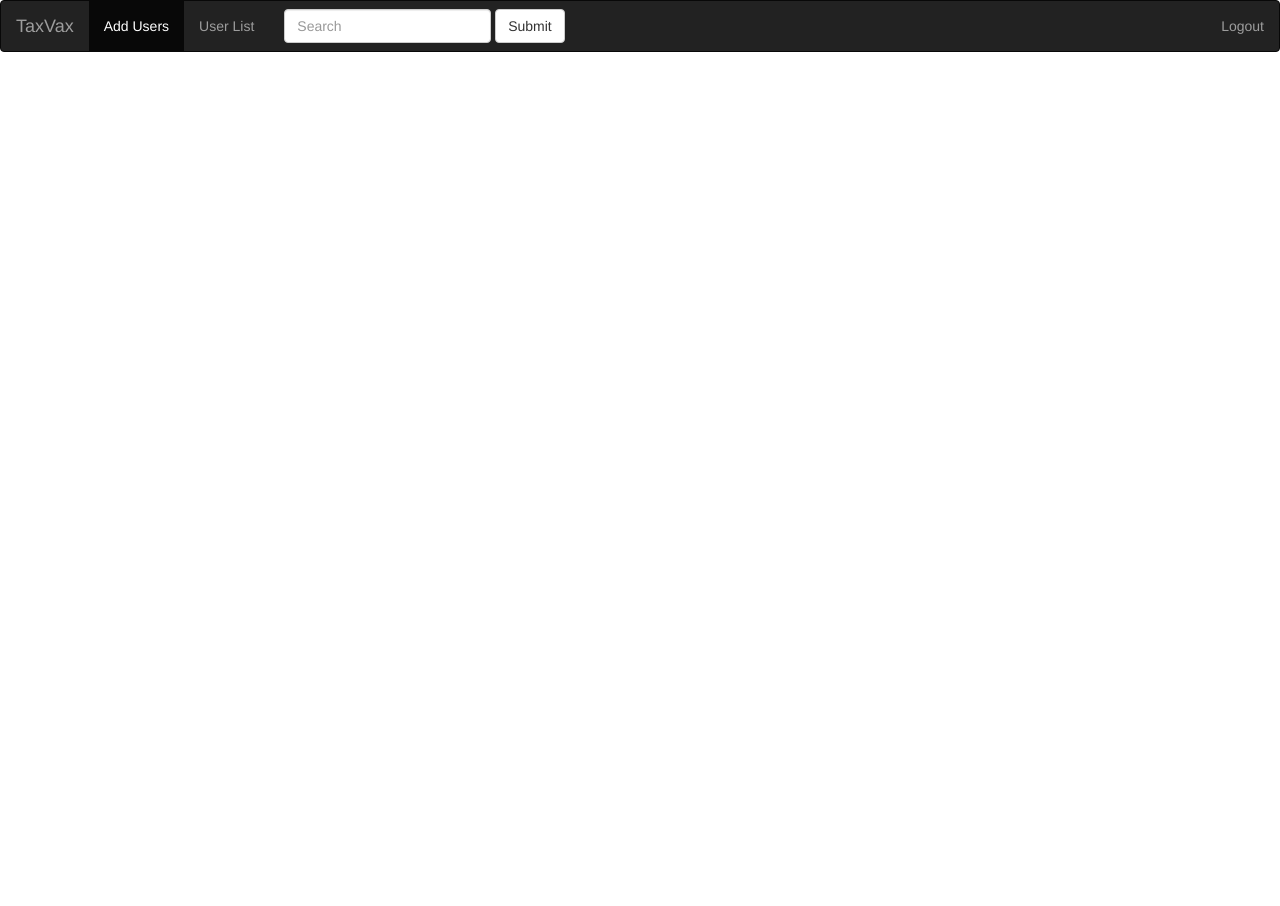
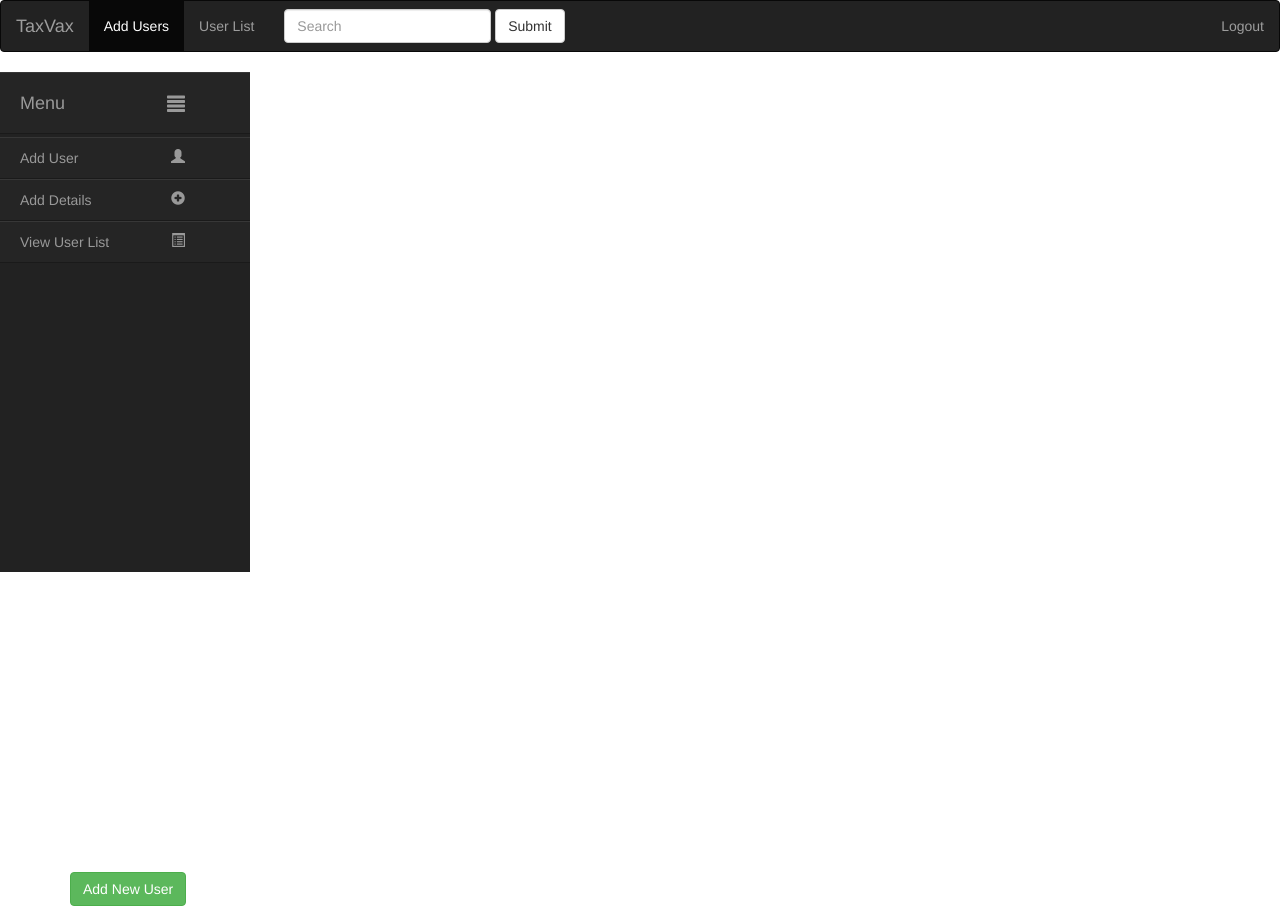
Before and after one commit to lenin12345-dev/TaxVax, a Django app: page /index/ in a window 1280 px wide. Before the commit the page ends 52 px from the top, so only its background shows below. Run offline with Django 3.2, Linux system fonts and the light colour scheme; some libraries are stand-ins or nearby versions.

Commit message:
added side navbar

```diff
--- /dev/null
+++ b/home/static/home/style.css
@@ -0,0 +1,151 @@
+body{
+    background-color: #ffffff ;
+}
+
+.row{
+    margin-left:0px;
+    margin-right:0px;
+}
+
+#wrapper {
+    padding-left: 70px;
+    transition: all .4s ease 0s;
+    height: 100%
+}
+
+#sidebar-wrapper {
+    margin-left: -150px;
+    left: 70px;
+    width: 150px;
+    background: #222;
+    position: fixed;
+    height: 500px;
+    z-index: 10000;
+    transition: all .4s ease 0s;
+}
+
+.sidebar-nav {
+    display: block;
+    float: left;
+    width: 250px;
+    list-style: none;
+    margin: 0;
+    padding: 0;
+}
+#page-content-wrapper {
+    padding-left: 0;
+    margin-left: 0;
+    width: 100%;
+    height: auto;
+}
+#wrapper.active {
+    padding-left: 150px;
+}
+#wrapper.active #sidebar-wrapper {
+    left: 150px;
+    width: 250px;
+}
+
+#page-content-wrapper {
+  width: 100%;
+}
+
+#sidebar_menu li a, .sidebar-nav li a {
+    color: #999;
+    display: block;
+    float: left;
+    text-decoration: none;
+    width: 250px;
+    background: #252525;
+    border-top: 1px solid #373737;
+    border-bottom: 1px solid #1A1A1A;
+    -webkit-transition: background .5s;
+    -moz-transition: background .5s;
+    -o-transition: background .5s;
+    -ms-transition: background .5s;
+    transition: background .5s;
+}
+.sidebar_name {
+    padding-top: 0px;
+    color: #fff;
+    opacity: .7;
+}
+
+.sidebar-nav li {
+  line-height: 40px;
+  text-indent: 20px;
+}
+
+.sidebar-nav li a {
+  color: #999999;
+  display: block;
+  text-decoration: none;
+}
+
+.sidebar-nav li a:hover {
+  color: #fff;
+  background: rgba(255,255,255,0.2);
+  text-decoration: none;
+}
+
+.sidebar-nav li a:active,
+.sidebar-nav li a:focus {
+  text-decoration: none;
+}
+
+.sidebar-nav > .sidebar-brand {
+  height: 65px;
+  line-height: 60px;
+  font-size: 18px;
+}
+
+.sidebar-nav > .sidebar-brand a {
+  color: #999999;
+}
+
+.sidebar-nav > .sidebar-brand a:hover {
+  color: #fff;
+  background: none;
+}
+
+#main_icon
+{
+    float:right;
+   padding-right: 65px;
+   padding-top:20px;
+}
+.sub_icon
+{
+    float:right;
+   padding-right: 65px;
+   padding-top:10px;
+}
+.content-header {
+  height: 65px;
+  line-height: 65px;
+}
+
+.content-header h1 {
+  margin: 0;
+  margin-left: 20px;
+  line-height: 65px;
+  display: inline-block;
+}
+
+@media (max-width:767px) {
+#wrapper {
+    padding-left: 70px;
+    transition: all .4s ease 0s;
+}
+#sidebar-wrapper {
+    left: 70px;
+}
+#wrapper.active {
+    padding-left: 250px;
+}
+#wrapper.active #sidebar-wrapper {
+    left: 150px;
+    width: 150px;
+    transition: all .4s ease 0s;
+}
+}
--- a/home/templates/home/base.html
+++ b/home/templates/home/base.html
@@ -1,8 +1,10 @@
+{% load staticfiles %}
 <html>
 <head>
 	<!-- Latest compiled and minified CSS -->
 <link rel="stylesheet" href="https://maxcdn.bootstrapcdn.com/bootstrap/3.3.7/css/bootstrap.min.css" integrity="sha384-BVYiiSIFeK1dGmJRAkycuHAHRg32OmUcww7on3RYdg4Va+PmSTsz/K68vbdEjh4u" crossorigin="anonymous">
-	</head>
+ <link href="{% static 'home/style.css' %}" rel="stylesheet" />
+</head>
 <body>
 
 	{% block body %}
--- a/home/templates/home/index.html
+++ b/home/templates/home/index.html
@@ -1,4 +1,6 @@
+
 {% extends 'home/base.html' %}
+
 <html>
     <head>
 
@@ -37,6 +39,45 @@
     </ul>
   </div><!-- /.navbar-collapse -->
 </nav>
+<!--New navbar vertical starts here-->
+<div id="wrapper" class="active">
+    <!-- Sidebar -->
+            <!-- Sidebar -->
+    <div id="sidebar-wrapper">
+        <ul id="sidebar_menu" class="sidebar-nav">
+           <li class="sidebar-brand"><a id="menu-toggle" href="#">Menu<span id="main_icon" class="glyphicon glyphicon-align-justify"></span></a></li>
+        </ul>
+        <ul class="sidebar-nav" id="sidebar">
+
+          <li><a><span class="sub_icon glyphicon glyphicon-user"></span>Add User</a></li>
+           <ul class="sidebar-nav" id="sidebar">
+                <li><a><span class="sub_icon glyphicon glyphicon-plus-sign"></span>Add Details</a></li>
+                <li><a><span class="sub_icon glyphicon glyphicon-list-alt"></span>View User List</a></li>
+           </ul>
+
+        </ul>
+      </div>
+
+      <!-- Page content -->
+      <div id="page-content-wrapper">
+        <!-- Keep all page content within the page-content inset div! -->
+        <div class="page-content inset">
+            <div class="row">
+              <div class="col-md-12">
+
+              </div>
+          </div>
+        </div>
+    </div>
+
+</div>
+<div class="container">
+    <div class="column-md-12">
+
+<button class="btn btn-success">Add New User</button>
+    </div>
+</div>
+
     </body>
     {% endblock %}
 </html>
```
